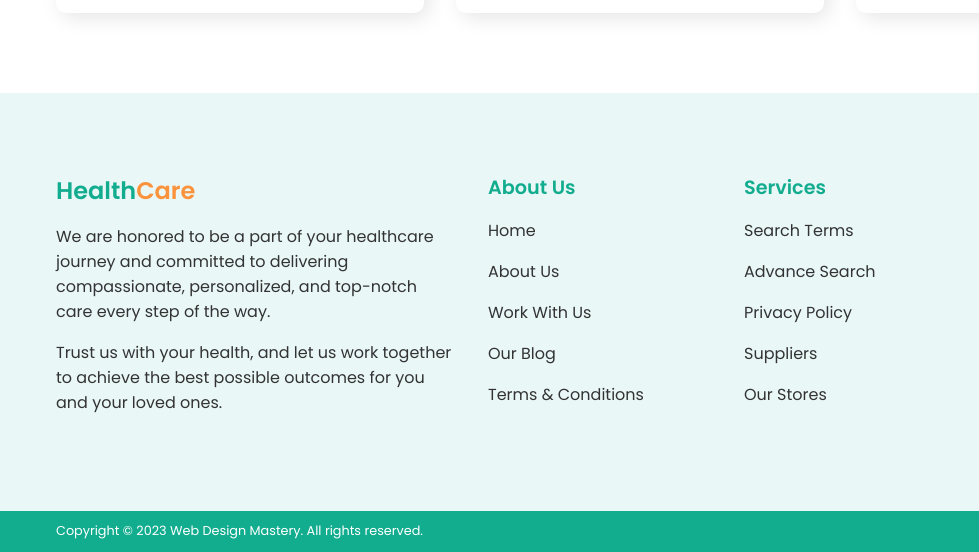
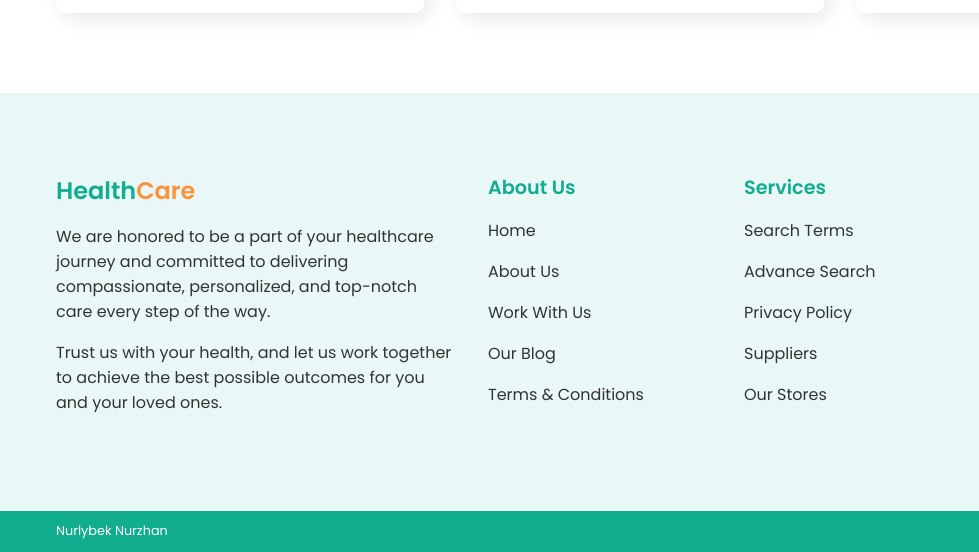
Before and after one commit to Nurlybek-Nurzhan/Project-11, a plain HTML site: page index.html in a window 1280 px wide. Shown: the part 3453-4005 px from the top of the page, 0-979 px from the left. Drawn offline with nearby package versions, Linux system fonts and the light colour scheme.

Commit message:
Ohhhhhhh

```diff
--- a/index.html
+++ b/index.html
@@ -6,7 +6,7 @@
   <meta name="viewport" content="width=device-width, initial-scale=1.0" />
   <link href="https://cdn.jsdelivr.net/npm/remixicon@3.4.0/fonts/remixicon.css" rel="stylesheet" />
   <link rel="stylesheet" href="index.css" />
-  <title>Web Design Mastery | HealthCare</title>
+  <title>HealthCare</title>
 </head>
 
 <body>
@@ -253,7 +253,7 @@
     </div>
     <div class="footer__bar">
       <div class="footer__bar__content">
-        <p>Copyright © 2023 Web Design Mastery. All rights reserved.</p>
+        <p>Nurlybek Nurzhan</p>
         <div class="footer__socials">
           <span><i class="ri-instagram-line"></i></span>
           <span><i class="ri-facebook-fill"></i></span>
```
